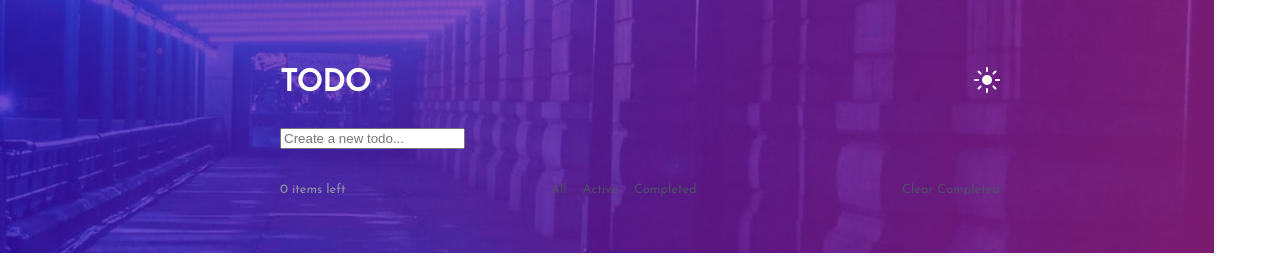
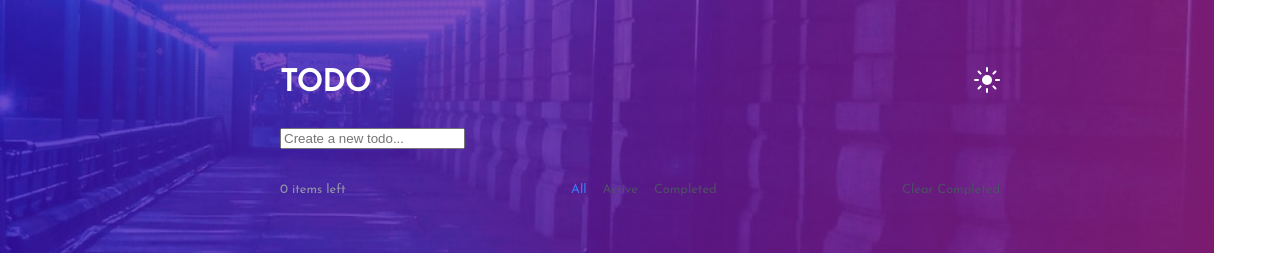
Before and after one commit to vivitt/frontendmentor-todoapp, a Vue app: page / in a window 1280 px wide. Shown: the top 270 px of the page. Built offline with nearby package versions, Linux system fonts and the light colour scheme.

Commit message:
added active class to taskfilter

```diff
--- a/src/App.vue
+++ b/src/App.vue
@@ -24,16 +24,17 @@ const addTodo = () => {
 
 let filterTaskStatus = ref<string>("all");
 
-const setFilter = (filter: string) => (filterTaskStatus.value = filter);
+const setFilter = (filter: string) => {
+  filterTaskStatus.value = filter;
+};
 
 const filteredTasks = computed(() => {
-  if (filterTaskStatus.value === "active") {
+  if (filterTaskStatus.value === "Active") {
     return [...list.value].filter((task) => task.done === false);
-  } else if (filterTaskStatus.value === "done") {
+  } else if (filterTaskStatus.value === "Completed") {
     return [...list.value].filter((task) => task.done === true);
-  } else {
-    return [...list.value].filter((task) => task);
   }
+  return [...list.value].filter((task) => task);
 });
 </script>
 
--- a/src/components/ListMenu.vue
+++ b/src/components/ListMenu.vue
@@ -1,14 +1,17 @@
 <script setup lang="ts">
+import { ref } from "vue";
 import { useListStore } from "../stores/list";
 import { storeToRefs } from "pinia";
 import type { ITask } from "../stores/list";
 
 const store = useListStore();
 const { list } = storeToRefs(store);
-
+let isActive = ref(0);
 const clearCompleted = () => {
   list.value = list.value.filter((task: ITask) => !task.done);
 };
+
+const filtersForTasksStatus = ["All", "Active", "Completed"];
 </script>
 
 <template>
@@ -20,11 +23,24 @@ const clearCompleted = () => {
       </p>
     </span>
     <span class="bottom__menu">
-      <a @click="$emit('filterTasks', 'all')">All</a>
-      <a @click="$emit('filterTasks', 'active')">Active</a
-      ><a @click="$emit('filterTasks', 'done')">Completed</a></span
-    >
-
+      <ul>
+        <li
+          v-for="filter in filtersForTasksStatus"
+          :key="filtersForTasksStatus.indexOf(filter)"
+        >
+          <a
+            @click="
+              $emit('filterTasks', filter);
+              isActive = filtersForTasksStatus.indexOf(filter);
+            "
+            :class="{
+              active: isActive === filtersForTasksStatus.indexOf(filter),
+            }"
+            >{{ filter }}</a
+          >
+        </li>
+      </ul>
+    </span>
     <span>
       <button @click="clearCompleted">
         <a>Clear Completed</a>
@@ -42,6 +58,13 @@ const clearCompleted = () => {
   font-size: 0.8rem;
 }
 
+.bottom__menu ul {
+  display: flex;
+  flex-flow: row nowrap;
+}
+.bottom__menu li {
+  list-style-type: none;
+}
 .bottom__menu a {
   padding: 0 0.5rem;
   cursor: pointer;
@@ -50,4 +73,7 @@ button {
   all: unset;
   cursor: pointer;
 }
+.active {
+  color: var(--vt-c-brigth-blue);
+}
 </style>
```
